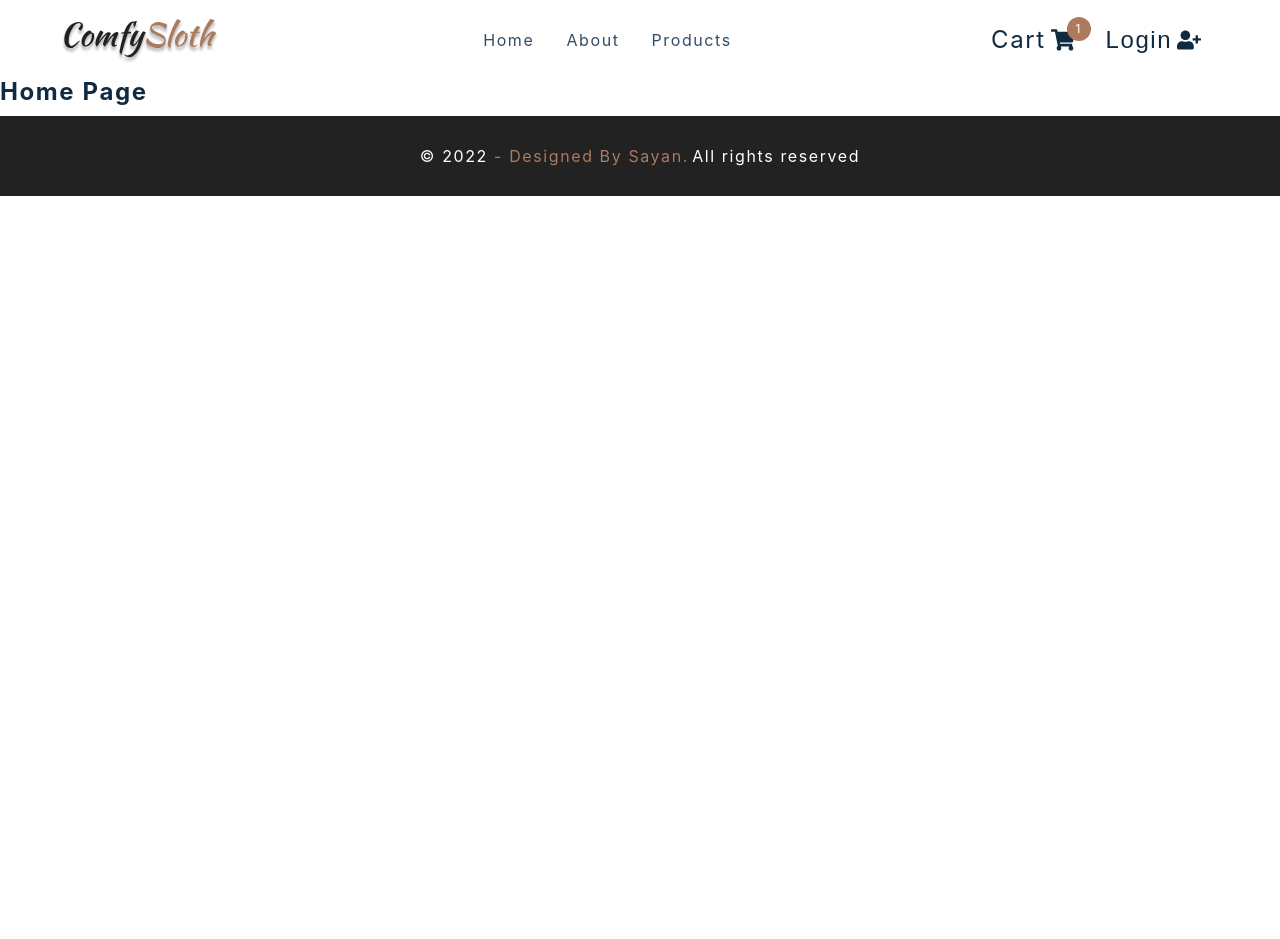
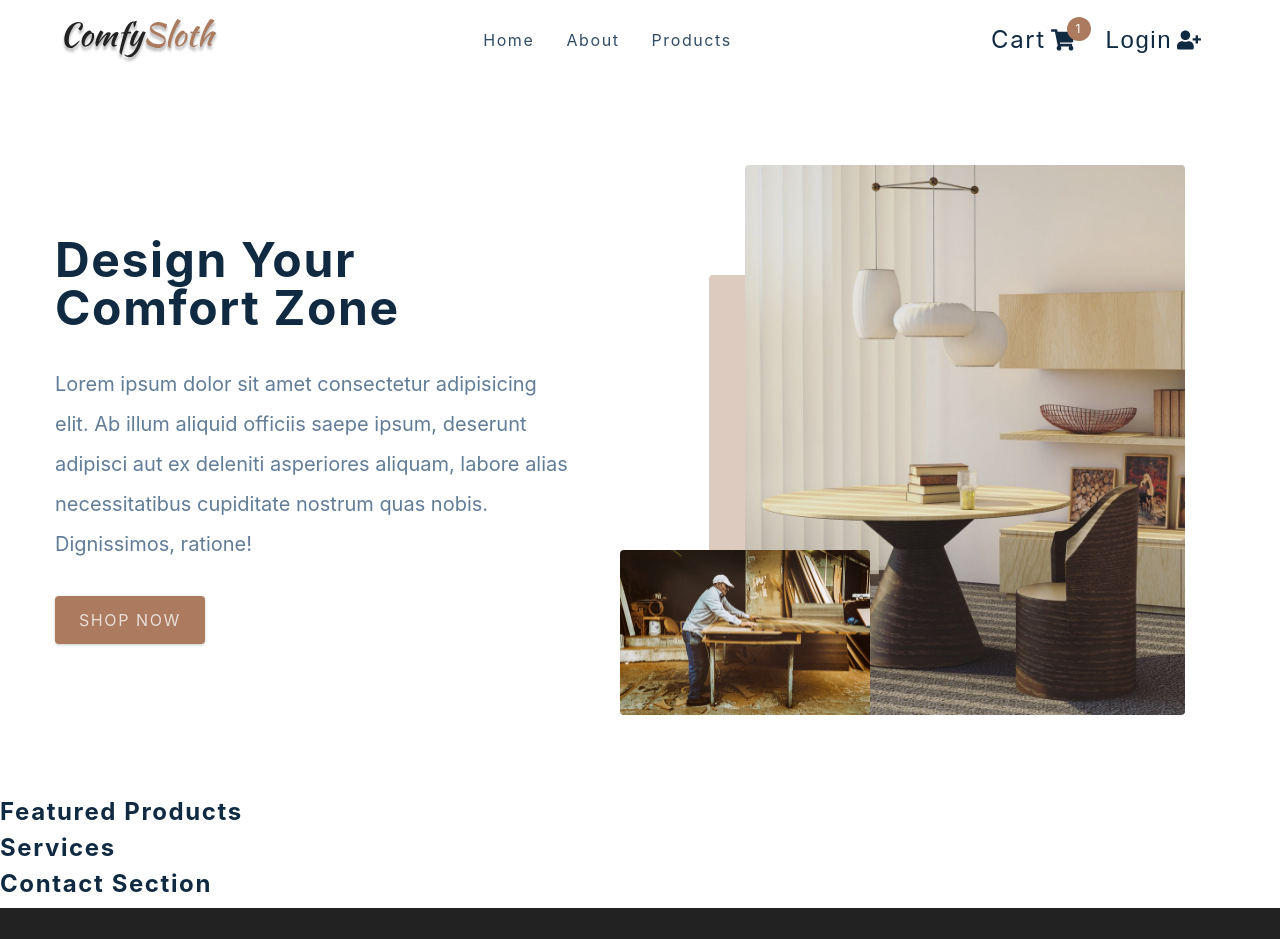
Before and after one commit to ssayanm/react-furniture, a React (Create React App) app: page / in a window 1280 px wide. Shown: the top 939 px of the page. Before the commit the page ends 800 px from the top, so only its background shows below. Built offline with nearby package versions, Linux system fonts and the light colour scheme; the HTML template or start-up script is replaced by a standard one.

Commit message:
updated home hero, about and checkout page

```diff
--- a/src/App.js
+++ b/src/App.js
@@ -26,7 +26,7 @@ function App() {
         <Route path="checkout" element={<Checkout />} />
         <Route path="products" element={<Products />} />
         <Route path="products/:id" element={<SingleProduct />} />
-        <Route path="error" element={<Error />} />
+        <Route path="*" element={<Error />} />
       </Routes>
       <Footer />
     </Router>
--- a/src/components/Hero.js
+++ b/src/components/Hero.js
@@ -1,12 +1,33 @@
-import React from 'react'
-import styled from 'styled-components'
-import { Link } from 'react-router-dom'
-import heroBcg from '../assets/hero-bcg.jpeg'
-import heroBcg2 from '../assets/hero-bcg-2.jpeg'
+import React from "react";
+import styled from "styled-components";
+import { Link } from "react-router-dom";
+import heroBcg from "../assets/hero-bcg.jpeg";
+import heroBcg2 from "../assets/hero-bcg-2.jpeg";
 
 const Hero = () => {
-  return <h4>hero</h4>
-}
+  return (
+    <Wrapper className="section-center">
+      <article className="content">
+        <h1>
+          design your <br /> comfort zone
+        </h1>
+        <p>
+          Lorem ipsum dolor sit amet consectetur adipisicing elit. Ab illum
+          aliquid officiis saepe ipsum, deserunt adipisci aut ex deleniti
+          asperiores aliquam, labore alias necessitatibus cupiditate nostrum
+          quas nobis. Dignissimos, ratione!
+        </p>
+        <Link to="/products" className="btn hero-btn">
+          shop now
+        </Link>
+      </article>
+      <article className="img-container">
+        <img src={heroBcg} alt="hero" className="main-img" />
+        <img src={heroBcg2} alt="hero2" className="accent-img" />
+      </article>
+    </Wrapper>
+  );
+};
 
 const Wrapper = styled.section`
   min-height: 60vh;
@@ -58,7 +79,7 @@ const Wrapper = styled.section`
       border-radius: var(--radius);
     }
     .img-container::before {
-      content: '';
+      content: "";
       position: absolute;
       width: 10%;
       height: 80%;
@@ -68,6 +89,6 @@ const Wrapper = styled.section`
       border-radius: var(--radius);
     }
   }
-`
+`;
 
-export default Hero
+export default Hero;
--- a/src/components/PageHero.js
+++ b/src/components/PageHero.js
@@ -1,9 +1,17 @@
-import React from 'react'
-import styled from 'styled-components'
-import { Link } from 'react-router-dom'
-const PageHero = () => {
-  return <h4>page hero</h4>
-}
+import React from "react";
+import styled from "styled-components";
+import { Link } from "react-router-dom";
+const PageHero = ({ title }) => {
+  return (
+    <Wrapper>
+      <div className="section-center">
+        <h3>
+          <Link to="/">Home</Link>/ {title}
+        </h3>
+      </div>
+    </Wrapper>
+  );
+};
 
 const Wrapper = styled.section`
   background: var(--clr-primary-10);
@@ -21,6 +29,6 @@ const Wrapper = styled.section`
   a:hover {
     color: var(--clr-primary-1);
   }
-`
+`;
 
-export default PageHero
+export default PageHero;
--- a/src/pages/AboutPage.js
+++ b/src/pages/AboutPage.js
@@ -1,11 +1,32 @@
-import React from 'react'
-import styled from 'styled-components'
-import { PageHero } from '../components'
-import aboutImg from '../assets/hero-bcg.jpeg'
+import styled from "styled-components";
+import { PageHero } from "../components";
+import aboutImg from "../assets/hero-bcg.jpeg";
 
 const AboutPage = () => {
-  return <h4>about page</h4>
-}
+  return (
+    <main>
+      <PageHero title="about" />
+      <Wrapper className="page section section-center">
+        <img src={aboutImg} alt="aboutimage" />
+        <article>
+          <div className="title">
+            <h2>our story</h2>
+            <div className="underline"></div>
+          </div>
+          <p>
+            Lorem ipsum dolor sit amet consectetur, adipisicing elit. Sint
+            suscipit dolorum quasi? Voluptatum illum ad, ex nobis nesciunt nam
+            veniam ipsa unde velit quia, assumenda, blanditiis in ratione sit
+            molestiae rem eum similique recusandae itaque tempora dolor. Facere
+            at, enim quo est dolores accusantium dolor nesciunt, neque autem
+            quae corporis culpa laborum corrupti quam illum eligendi, recusandae
+            voluptatem natus atque.
+          </p>
+        </article>
+      </Wrapper>
+    </main>
+  );
+};
 
 const Wrapper = styled.section`
   display: grid;
@@ -33,5 +54,5 @@ const Wrapper = styled.section`
   @media (min-width: 992px) {
     grid-template-columns: 1fr 1fr;
   }
-`
-export default AboutPage
+`;
+export default AboutPage;
--- a/src/pages/CheckoutPage.js
+++ b/src/pages/CheckoutPage.js
@@ -1,12 +1,18 @@
-import React from 'react'
-import styled from 'styled-components'
-import { PageHero, StripeCheckout } from '../components'
+import styled from "styled-components";
+import { PageHero, StripeCheckout } from "../components";
 // extra imports
-import { useCartContext } from '../context/cart_context'
-import { Link } from 'react-router-dom'
+import { useCartContext } from "../context/cart_context";
+import { Link } from "react-router-dom";
 
 const CheckoutPage = () => {
-  return <h4>checkout page</h4>
-}
-const Wrapper = styled.div``
-export default CheckoutPage
+  return (
+    <main>
+      <PageHero title="checkout" />
+      <Wrapper className="page">
+        <h1>Checkout Page</h1>
+      </Wrapper>
+    </main>
+  );
+};
+const Wrapper = styled.div``;
+export default CheckoutPage;
--- a/src/pages/ErrorPage.js
+++ b/src/pages/ErrorPage.js
@@ -1,9 +1,18 @@
-import React from 'react'
-import styled from 'styled-components'
-import { Link } from 'react-router-dom'
+import styled from "styled-components";
+import { Link } from "react-router-dom";
 const ErrorPage = () => {
-  return <h4>error page</h4>
-}
+  return (
+    <Wrapper className="page-100">
+      <section>
+        <h1>404</h1>
+        <h3>Oops Sorry! Dead End !</h3>
+        <Link to="/" className="btn">
+          Go Back
+        </Link>
+      </section>
+    </Wrapper>
+  );
+};
 
 const Wrapper = styled.main`
   background: var(--clr-primary-10);
@@ -18,6 +27,6 @@ const Wrapper = styled.main`
     text-transform: none;
     margin-bottom: 2rem;
   }
-`
+`;
 
-export default ErrorPage
+export default ErrorPage;
--- a/src/pages/HomePage.js
+++ b/src/pages/HomePage.js
@@ -1,7 +1,14 @@
-import React from 'react'
-import { FeaturedProducts, Hero, Services, Contact } from '../components'
+import { FeaturedProducts, Hero, Services, Contact } from "../components";
+
 const HomePage = () => {
-  return <h4>home page</h4>
-}
+  return (
+    <main>
+      <Hero />
+      <FeaturedProducts />
+      <Services />
+      <Contact />
+    </main>
+  );
+};
 
-export default HomePage
+export default HomePage;
```
Also changed, not shown: src/pages/CartPage.js (+8 -9 lines).
